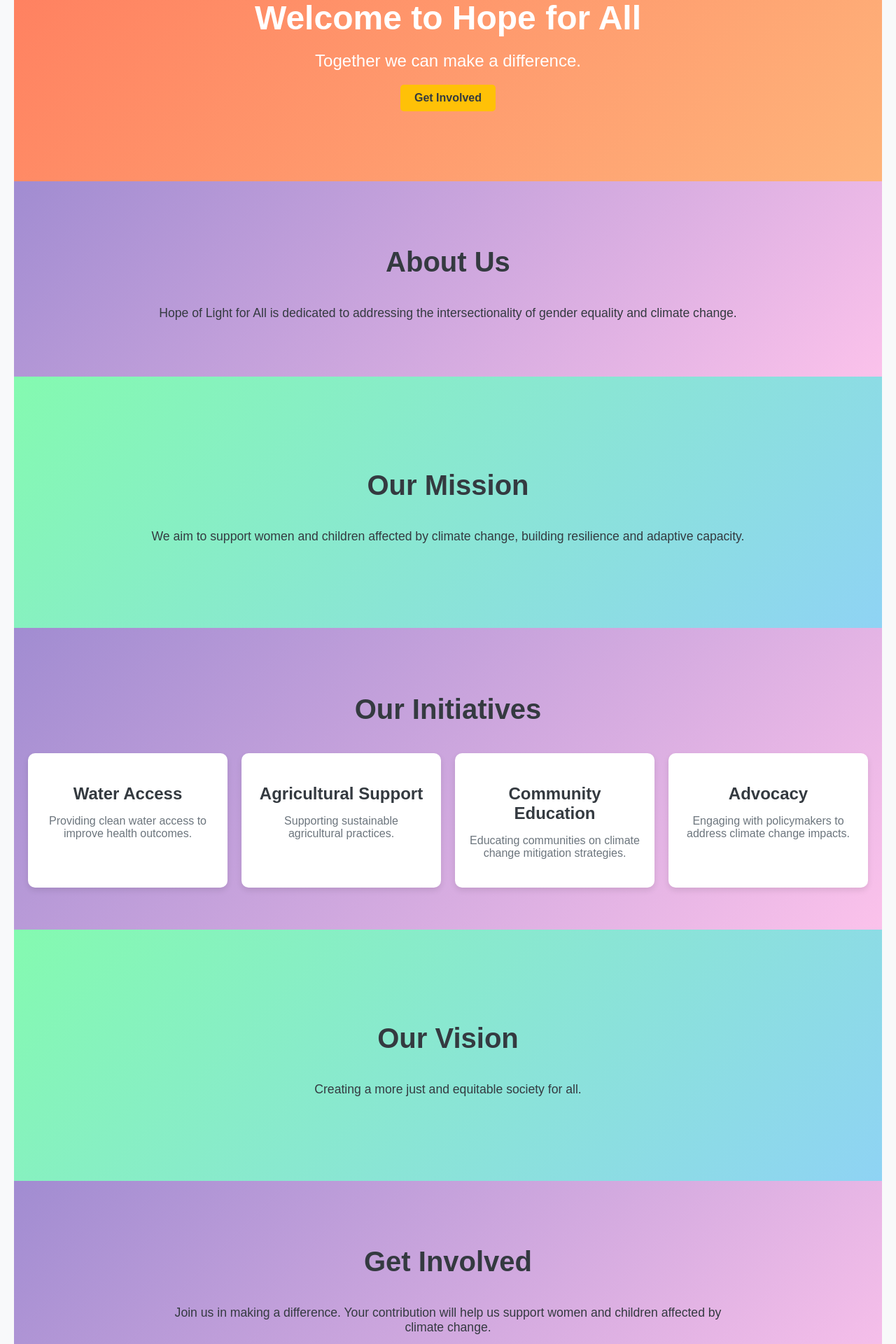
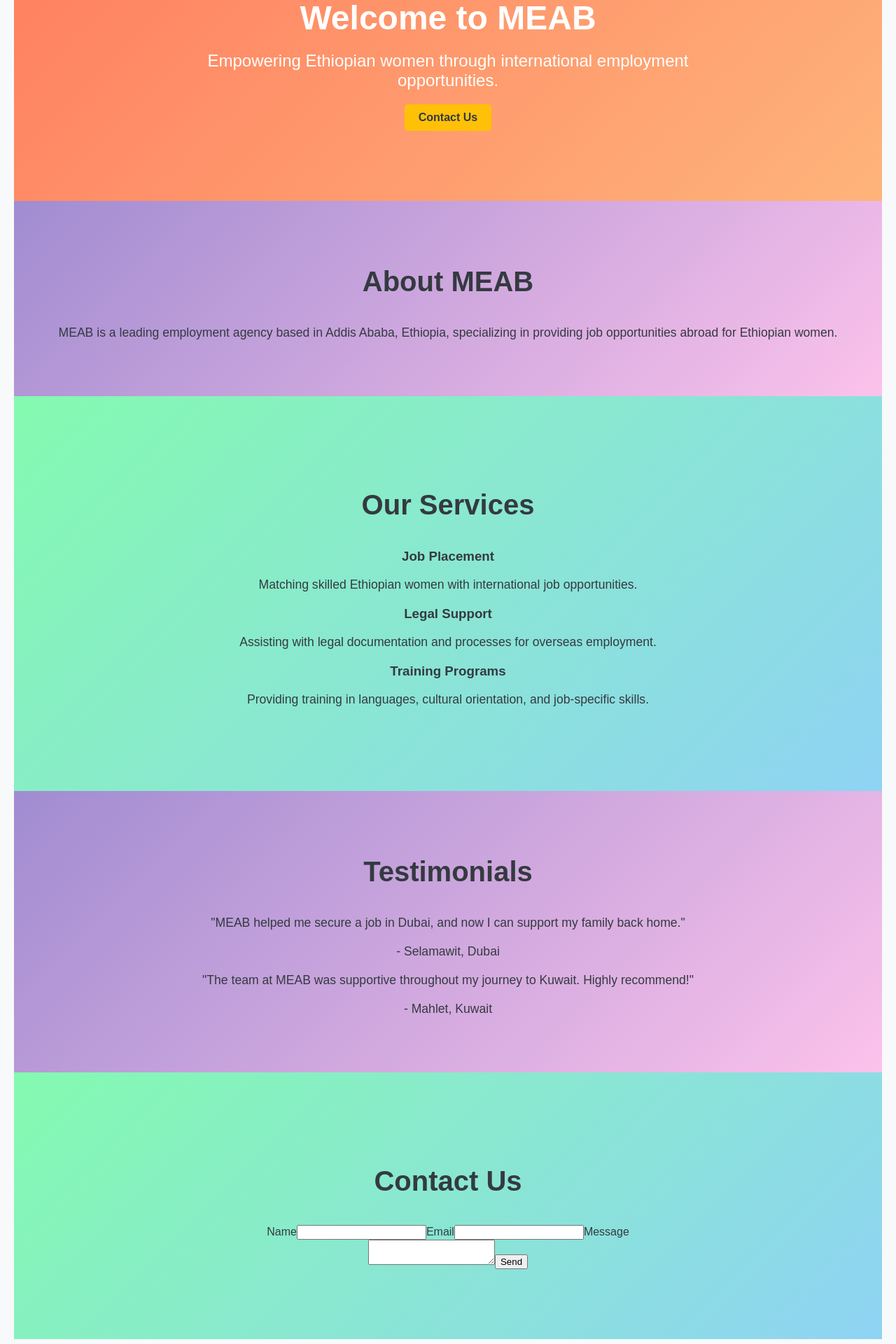
Before and after one commit to elcotech/Flexible, a React (Create React App) app: page / in a window 1280 px wide. Shown: the part 160-2080 px from the top of the page at 70% size. Built offline with nearby package versions, Linux system fonts and the light colour scheme.

Commit message:
Deploying original project to Vercel

```diff
--- a/src/App.js
+++ b/src/App.js
@@ -9,8 +9,8 @@ function App() {
           <ul>
             <li><a href="#home">Home</a></li>
             <li><a href="#about">About</a></li>
-            <li><a href="#initiatives">Initiatives</a></li>
-            <li><a href="#get-involved">Get Involved</a></li>
+            <li><a href="#services">Services</a></li>
+            <li><a href="#testimonials">Testimonials</a></li>
             <li><a href="#contact">Contact</a></li>
           </ul>
         </nav>
@@ -18,72 +18,62 @@ function App() {
       <main>
         <section className="hero" id="home">
           <div className="hero-content">
-            <h1>Welcome to Hope for All</h1>
-            <p>Together we can make a difference.</p>
-            <a href="#get-involved" className="cta-button">Get Involved</a>
+            <h1>Welcome to MEAB</h1>
+            <p>Empowering Ethiopian women through international employment opportunities.</p>
+            <a href="#contact" className="cta-button">Contact Us</a>
           </div>
         </section>
         <section className="section" id="about">
-          <h2>About Us</h2>
-          <p>Hope of Light for All is dedicated to addressing the intersectionality of gender equality and climate change.</p>
+          <h2>About MEAB</h2>
+          <p>MEAB is a leading employment agency based in Addis Ababa, Ethiopia, specializing in providing job opportunities abroad for Ethiopian women.</p>
         </section>
-        <section className="section-extended">
-          <h2>Our Mission</h2>
-          <p>We aim to support women and children affected by climate change, building resilience and adaptive capacity.</p>
-        </section>
-        <section className="section" id="initiatives">
-          <h2>Our Initiatives</h2>
-          <div className="initiatives-grid">
-            <div className="initiative-card">
-              <h3>Water Access</h3>
-              <p>Providing clean water access to improve health outcomes.</p>
+        <section className="section-extended" id="services">
+          <h2>Our Services</h2>
+          <div className="services-grid">
+            <div className="service-card">
+              <h3>Job Placement</h3>
+              <p>Matching skilled Ethiopian women with international job opportunities.</p>
             </div>
-            <div className="initiative-card">
-              <h3>Agricultural Support</h3>
-              <p>Supporting sustainable agricultural practices.</p>
+            <div className="service-card">
+              <h3>Legal Support</h3>
+              <p>Assisting with legal documentation and processes for overseas employment.</p>
             </div>
-            <div className="initiative-card">
-              <h3>Community Education</h3>
-              <p>Educating communities on climate change mitigation strategies.</p>
-            </div>
-            <div className="initiative-card">
-              <h3>Advocacy</h3>
-              <p>Engaging with policymakers to address climate change impacts.</p>
+            <div className="service-card">
+              <h3>Training Programs</h3>
+              <p>Providing training in languages, cultural orientation, and job-specific skills.</p>
             </div>
           </div>
         </section>
-        <section className="section-extended">
-          <h2>Our Vision</h2>
-          <p>Creating a more just and equitable society for all.</p>
-        </section>
-        <section className="section" id="get-involved">
-          <h2>Get Involved</h2>
-          <div className="get-involved-content">
-            <p>Join us in making a difference. Your contribution will help us support women and children affected by climate change.</p>
-            <a href="#contact" className="cta-button">Contact Us</a>
+        <section className="section" id="testimonials">
+          <h2>Testimonials</h2>
+          <div className="testimonial-grid">
+            <div className="testimonial-card">
+              <p>"MEAB helped me secure a job in Dubai, and now I can support my family back home."</p>
+              <p className="testimonial-author">- Selamawit, Dubai</p>
+            </div>
+            <div className="testimonial-card">
+              <p>"The team at MEAB was supportive throughout my journey to Kuwait. Highly recommend!"</p>
+              <p className="testimonial-author">- Mahlet, Kuwait</p>
+            </div>
           </div>
         </section>
-        <section className="section-extended">
-          <h2>Our Impact</h2>
-          <p>We have positively impacted the lives of many families through our initiatives.</p>
-        </section>
-        <section className="section" id="contact">
+        <section className="section-extended" id="contact">
           <h2>Contact Us</h2>
           <div className="contact-content">
             <form>
               <label htmlFor="name">Name</label>
-              <input type="text" id="name" name="name" />
+              <input type="text" id="name" name="name" required />
               <label htmlFor="email">Email</label>
-              <input type="email" id="email" name="email" />
+              <input type="email" id="email" name="email" required />
               <label htmlFor="message">Message</label>
-              <textarea id="message" name="message"></textarea>
+              <textarea id="message" name="message" required></textarea>
               <button type="submit">Send</button>
             </form>
           </div>
         </section>
       </main>
       <footer className="footer">
-        <p>&copy; 2024 Hope for All. All rights reserved.</p>
+        <p>&copy; 2024 MEAB. All rights reserved.</p>
       </footer>
     </div>
   );
```
